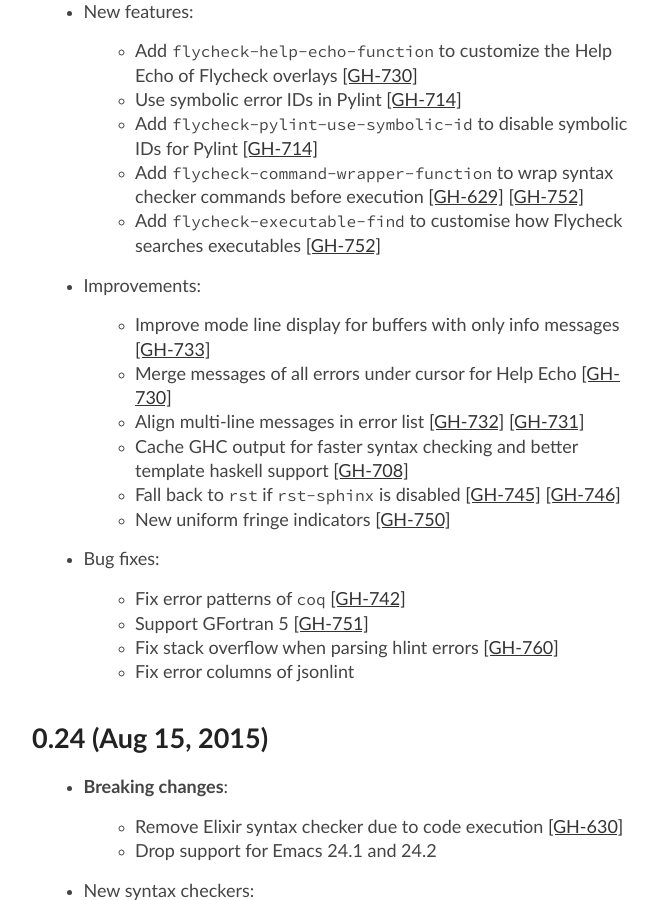
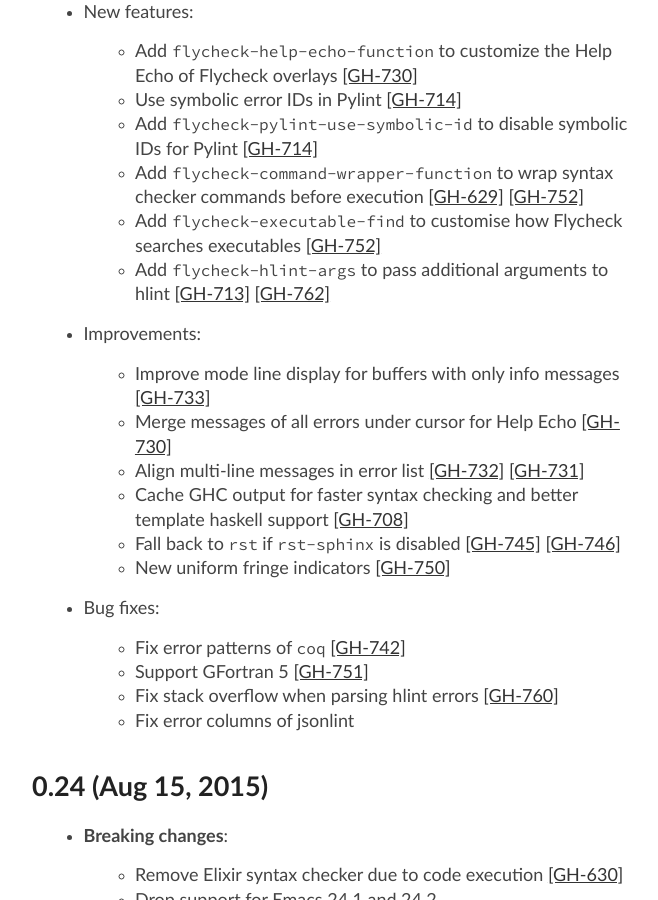
Before and after one commit to cmarqu/flycheck.github.io, a Jekyll site: the page built from changes.md, in a window 1280 px wide and 900 px high, scrolled down 323 px. Shown: the whole window, without its empty margins (258-916 px from the left). Built offline with Jekyll 4.4.1, drawn with Linux system fonts in a browser that asks for light colours.

Commit message:
Update manual from flycheck/flycheck@a38c980

```diff
--- a/_includes/changes.md
+++ b/_includes/changes.md
@@ -16,6 +16,8 @@
     before execution [[GH-629]](https://github.com/flycheck/flycheck/issues/629) [[GH-752]](https://github.com/flycheck/flycheck/issues/752)
   - Add `flycheck-executable-find` to customise how Flycheck searches
     executables [[GH-752]](https://github.com/flycheck/flycheck/issues/752)
+  - Add `flycheck-hlint-args` to pass additional arguments to hlint [[GH-713]](https://github.com/flycheck/flycheck/issues/713)
+    [[GH-762]](https://github.com/flycheck/flycheck/issues/762)
 
 - Improvements:
 
--- a/manual/latest/Function-and-Variable-Index.html
+++ b/manual/latest/Function-and-Variable-Index.html
@@ -151,6 +151,7 @@
 <tr><td></td><td valign="top"><a href="Supported-languages.html#index-flycheck_002dgo_002dvet_002dprint_002dfunctions"><code>flycheck-go-vet-print-functions</code></a>:</td><td>&nbsp;</td><td valign="top"><a href="Supported-languages.html#Supported-languages">Supported languages</a></td></tr>
 <tr><td></td><td valign="top"><a href="Displaying-errors.html#index-flycheck_002dhelp_002decho_002dfunction"><code>flycheck-help-echo-function</code></a>:</td><td>&nbsp;</td><td valign="top"><a href="Displaying-errors.html#Displaying-errors">Displaying errors</a></td></tr>
 <tr><td></td><td valign="top"><a href="Reporting-results.html#index-flycheck_002dhighlighting_002dmode"><code>flycheck-highlighting-mode</code></a>:</td><td>&nbsp;</td><td valign="top"><a href="Reporting-results.html#Reporting-results">Reporting results</a></td></tr>
+<tr><td></td><td valign="top"><a href="Supported-languages.html#index-flycheck_002dhlint_002dargs"><code>flycheck-hlint-args</code></a>:</td><td>&nbsp;</td><td valign="top"><a href="Supported-languages.html#Supported-languages">Supported languages</a></td></tr>
 <tr><td></td><td valign="top"><a href="Supported-languages.html#index-flycheck_002dhlint_002dhint_002dpackages"><code>flycheck-hlint-hint-packages</code></a>:</td><td>&nbsp;</td><td valign="top"><a href="Supported-languages.html#Supported-languages">Supported languages</a></td></tr>
 <tr><td></td><td valign="top"><a href="Supported-languages.html#index-flycheck_002dhlint_002dignore_002drules"><code>flycheck-hlint-ignore-rules</code></a>:</td><td>&nbsp;</td><td valign="top"><a href="Supported-languages.html#Supported-languages">Supported languages</a></td></tr>
 <tr><td></td><td valign="top"><a href="Supported-languages.html#index-flycheck_002dhlint_002dlanguage_002dextensions"><code>flycheck-hlint-language-extensions</code></a>:</td><td>&nbsp;</td><td valign="top"><a href="Supported-languages.html#Supported-languages">Supported languages</a></td></tr>
--- a/manual/latest/Supported-languages.html
+++ b/manual/latest/Supported-languages.html
@@ -542,6 +542,11 @@
 following options:
 
 <dl compact="compact">
+<dt><code>flycheck-hlint-args</code></dt>
+<dd><a name="index-flycheck_002dhlint_002dargs"></a>
+<p>A list of additional arguments for Hlint.
+</p>
+</dd>
 <dt><code>flycheck-hlint-language-extensions</code></dt>
 <dd><a name="index-flycheck_002dhlint_002dlanguage_002dextensions"></a>
 <p>Extensions list.
```
Also changed, not shown: _includes/credits.md (+1 -0 lines).
